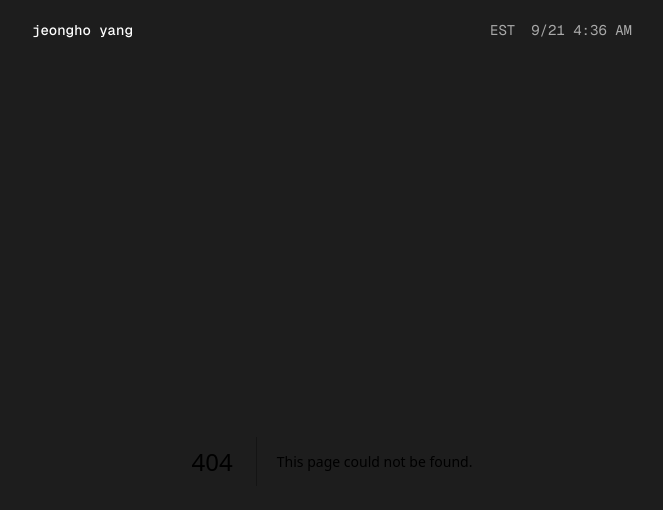
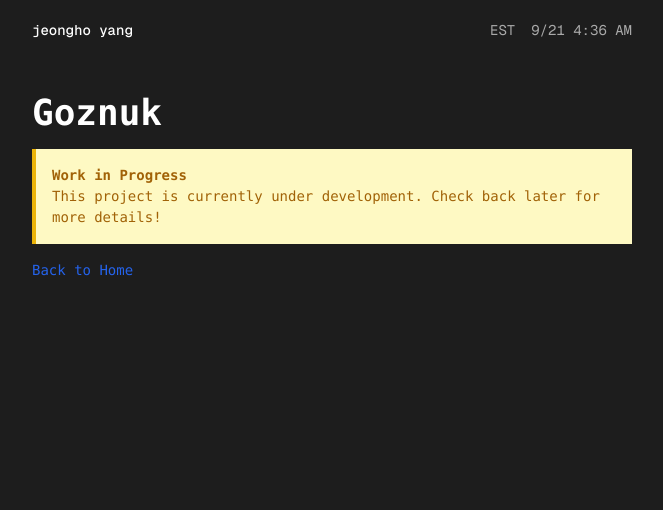
Before and after one commit to jeonghoyang12/jeongho-portfolio, a Next.js app: page /projects/goznuk in a window 1280 px wide. Before the commit this address had no page. Shown: the top 510 px of the page, without its empty margins (308-971 px from the left). Built offline with nearby package versions, Linux system fonts and the light colour scheme.

Commit message:
feat: project detail page

```diff
--- /dev/null
+++ b/src/app/projects/[slug]/page.tsx
@@ -0,0 +1,79 @@
+"use client"
+import React from "react"
+import Link from "next/link"
+import { useParams } from "next/navigation"
+
+interface Project {
+  title: string;
+  year?: number;
+  description?: string;
+  technologies?: string[];
+  githubLink?: string;
+  status: "completed" | "in-progress";
+}
+
+const projects: Record<string, Project> = {
+  goznuk: {
+    title: "Goznuk",
+    status: "in-progress",
+  },
+  harumada: {
+    title: "Harumada",
+    status: "in-progress",
+  },
+}
+
+export default function ProjectDetail() {
+  const params = useParams()
+  const slug = params.slug as string
+  const project = projects[slug]
+
+  if (!project) {
+    return <div className="bg-[#1d1d1d] text-gray-800 min-h-screen p-8">Project not found</div>
+  }
+
+  return (
+    <div className="bg-[#1d1d1d] text-white font-mono min-h-screen p-8">
+      <div className="max-w-[600px] mx-auto">
+        <h1 className="text-4xl font-bold mb-4">{project.title}</h1>
+
+        {project.status === "completed" ? (
+          <>
+            <p className="text-lg mb-4">{project.description ?? 'No description available'}</p>
+
+            {project.year && <p className="mb-4"><strong>Year:</strong> {project.year}</p>}
+
+            {project.technologies && project.technologies.length > 0 && (
+              <div className="mb-4">
+                <h2 className="text-2xl font-semibold mb-2">Technologies</h2>
+                <ul className="list-disc list-inside">
+                  {project.technologies.map((tech, index) => (
+                    <li key={index}>{tech}</li>
+                  ))}
+                </ul>
+              </div>
+            )}
+
+            {project.githubLink && (
+              <div className="mb-4">
+                <h2 className="text-2xl font-semibold mb-2">GitHub</h2>
+                <Link href={project.githubLink} className="text-blue-600 hover:underline">
+                  View on GitHub
+                </Link>
+              </div>
+            )}
+          </>
+        ) : (
+          <div className="bg-yellow-100 border-l-4 border-yellow-500 text-yellow-700 p-4 mb-4">
+            <p className="font-bold">Work in Progress</p>
+            <p>This project is currently under development. Check back later for more details!</p>
+          </div>
+        )}
+
+        <Link href="/" className="text-blue-600 hover:underline">
+          Back to Home
+        </Link>
+      </div>
+    </div>
+  )
+}
```
